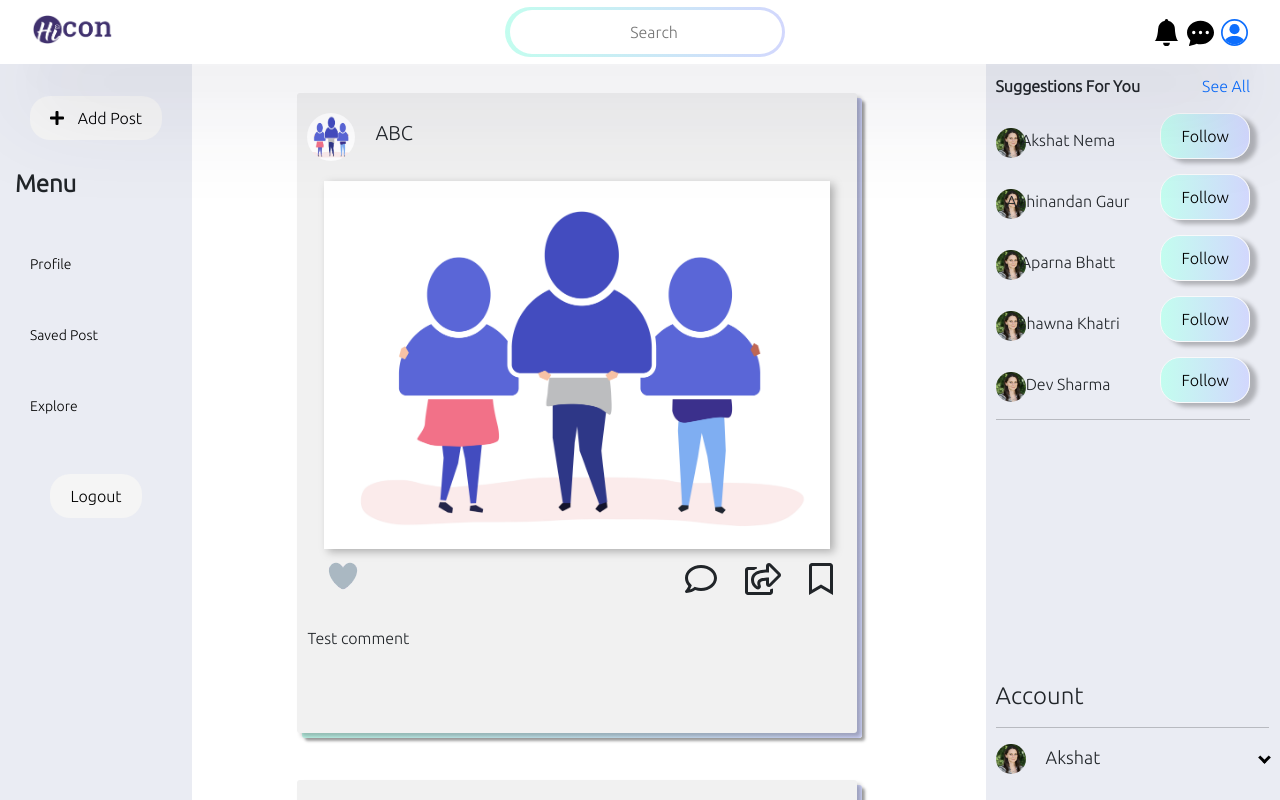
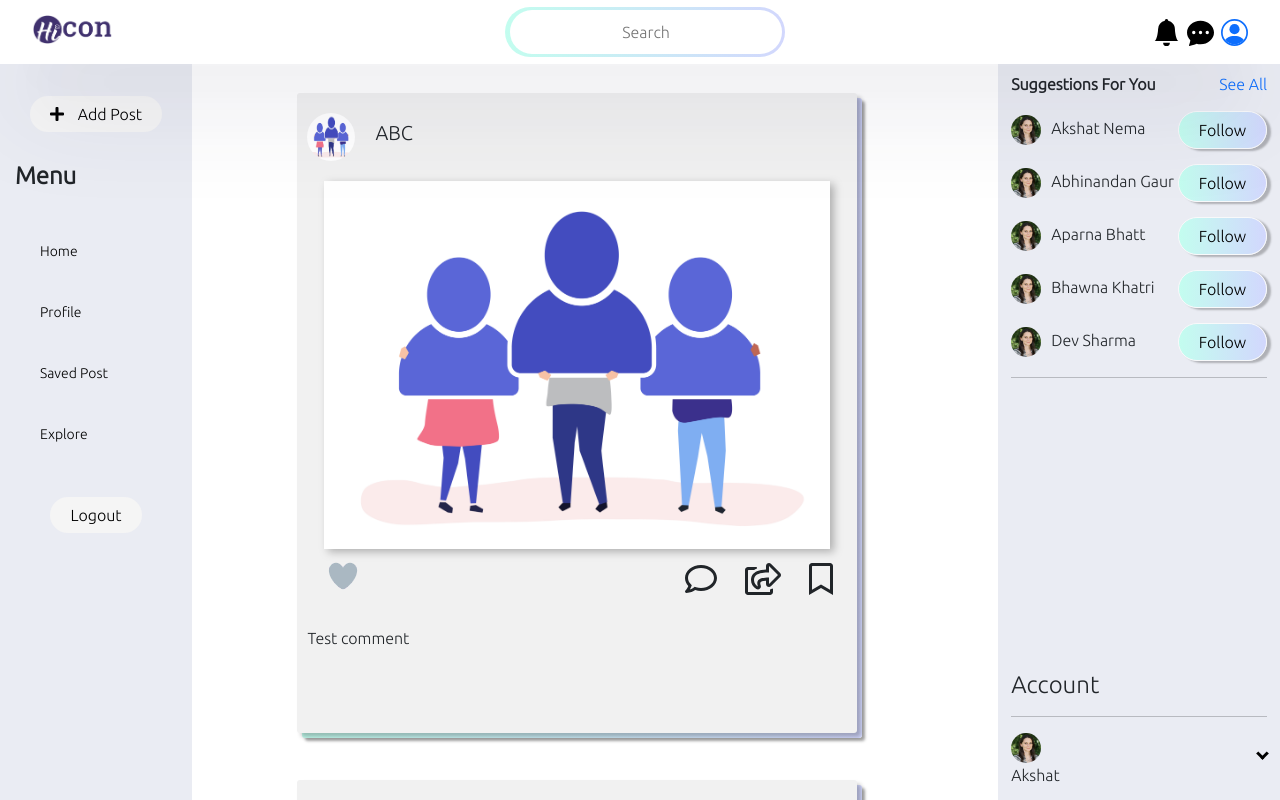
Before and after one commit to akshatnema/Social-Media-Platform, a React (Create React App) app in the folder Client side/: page / in a window 1280 px wide. Shown: the top 800 px of the page. Built offline with nearby package versions, Linux system fonts and the light colour scheme; sample sign-in values are in the browser's storage.

Commit message:
Fix UI issues

```diff
--- a/Client side/public/index.html
+++ b/Client side/public/index.html
@@ -3,7 +3,7 @@
   <head>
     <meta charset="UTF-8" />
     <meta http-equiv="X-UA-Compatible" content="IE=edge" />
-    <meta name="viewport" content="width=device-width, initial-scale=1.0" />
+    <meta name="viewport" content="width=device-width; initial-scale=1.0; maximum-scale=1.0;  user-scalable=no;" />
     <title>HI-CON</title>
     <link rel="shortcut icon" href="./images/favicon.ico" type="image/x-icon">
     <link href="https://cdn.jsdelivr.net/npm/bootstrap@5.1.0/dist/css/bootstrap.min.css" rel="stylesheet" integrity="sha384-KyZXEAg3QhqLMpG8r+8fhAXLRk2vvoC2f3B09zVXn8CA5QIVfZOJ3BCsw2P0p/We" crossorigin="anonymous">
--- a/Client side/src/components/Navbar/Navbar.scss
+++ b/Client side/src/components/Navbar/Navbar.scss
@@ -58,10 +58,7 @@
        border: none;
        border-radius: 25px;
        font-size: 16px;
-       /* padding: 1%; */
-       padding-left:1rem;
-       padding-top: 10px;
-       padding-bottom: 10px;
+        padding: 10px 1rem;
          outline: none;
          text-align: center;
  }
--- a/Client side/src/components/Right-Side-bar/Bar.jsx
+++ b/Client side/src/components/Right-Side-bar/Bar.jsx
@@ -26,7 +26,8 @@ function Bar(props) {
       <div className="account">
         <h4>Account</h4>
         <hr />
-        <div className="d-lg-inline-flex acc-details">
+        <div className="d acc-details">
+        <div>
           <img
             src={img}
             alt="profile"
@@ -34,7 +35,7 @@ function Bar(props) {
             width="30px"
             className="img"
           ></img>
-          <div className="acc-name">{props.user}</div>
+          <div className="acc-name">{props.user}</div></div>
           <p>
             <i class="arrow down"></i>
           </p>
--- a/Client side/src/components/Right-Side-bar/Bar.scss
+++ b/Client side/src/components/Right-Side-bar/Bar.scss
@@ -1,10 +1,11 @@
 .right1 {
   position: fixed;
-  left: 77%;
-  width: 23%;
+  left: 78%;
+  width: 22%;
   background-color: #eaecf3;
-  padding: 10px 30px 10px 10px;
-  top: 4rem;
+  padding: 0.8rem;
+  top:0;
+  padding-top: 4.5rem;
   height:100vh;
   display: flex;
   flex-direction: column;
@@ -15,13 +16,14 @@
     margin-top: 13px;
   }
 
-  .account {
-    position: absolute;
-    bottom: 80px;
+  .img{
+    margin-right:10px;
+    border-radius: 50%;
   }
+
   .acc-name {
-    font-size: 18px;
-    margin-left: 20px;
+    font-size: 1rem;
+    display: inline-block;
   }
   .arrow {
     border: solid black;
@@ -38,5 +40,6 @@
   .d{
     display: flex;
     justify-content: space-between;
+    align-items: center;
   }
 }
--- a/Client side/src/components/Right-Side-bar/Profile.jsx
+++ b/Client side/src/components/Right-Side-bar/Profile.jsx
@@ -3,12 +3,21 @@ import img from "./pic.jpg";
 
 function Profile(props) {
   return (
-    <div class="d-flex justify-content-between right-para">
-     <img src={img} alt="profile" height="30px" width="30px" className="img"></img>
-      <div class="text">{props.name} </div>
+    <div class="d right-para">
+      <div>
+        <img
+          src={img}
+          alt="profile"
+          height="30px"
+          width="30px"
+          className="img"
+        ></img>
+        <div class="text">{props.name} </div>
+      </div>
+      <div>
       <button type="button" class="btn btn-light btn-right">
         Follow
-      </button>
+      </button></div>
     </div>
   );
 }
--- a/Client side/src/components/Right-Side-bar/profile.scss
+++ b/Client side/src/components/Right-Side-bar/profile.scss
@@ -1,8 +1,13 @@
 .right-para {
-    margin-top: 15px;
+  margin-top: 15px;
+
+  .d{
+    display: flex;
+    justify-content: space-between;
+    align-items: center;
   }
-  .img{
-    margin-top:inherit;
+  .img {
+    margin-top: inherit;
     border-radius: 50%;
   }
 
@@ -12,14 +17,13 @@
       rgba(195, 253, 239, 1) 0%,
       rgba(210, 215, 253, 1) 100%
     );
-    box-shadow: 7px 4px 4px rgba(0, 0, 0, 0.25);
-    float: right;
-    padding: 10px 20px;
+    box-shadow: 4px 2px 2px rgba(0, 0, 0, 0.25);
+    padding: 6px 20px;
     border-radius: 20px;
-    display: flex;
   }
-  .text{
-   margin-top: inherit;
-    margin-left: -50px;
+  .text {
+    margin-top: inherit;
+    display: inline-block;
     text-align: left;
   }
+}
--- a/Client side/src/components/Side-bar/Side-bar.scss
+++ b/Client side/src/components/Side-bar/Side-bar.scss
@@ -18,13 +18,13 @@
 
   .btn-left {
     width: 100%;
-    padding: 10px 12px 10px 30px;
+    padding: 10px 2.5rem;
     font-size: 14px;
     font-weight: 400;
     outline: none !important;
     border: none !important;
     background: #eaecf3;
-    margin: 15px 0px;
+    margin: 10px 0px;
     text-align: left;
   }
   .btn-left:hover {
@@ -45,7 +45,7 @@
     background-color: whitesmoke;
     border: none;
     border-radius: 20px;
-    padding: 10px 20px;
+    padding: 6px 20px;
     margin-top: 2rem;
   }
   .btns:hover {
--- a/Client side/src/components/Side-bar/left.jsx
+++ b/Client side/src/components/Side-bar/left.jsx
@@ -10,6 +10,7 @@ function Left(props) {
         <i class="fas fa-plus"></i> Add Post
       </button></center>
       <h3>Menu</h3>
+      <Button type="Home" />
       <Button type="Profile" />
       <Button type="Saved Post" />
       <Button type="Explore" />
```
